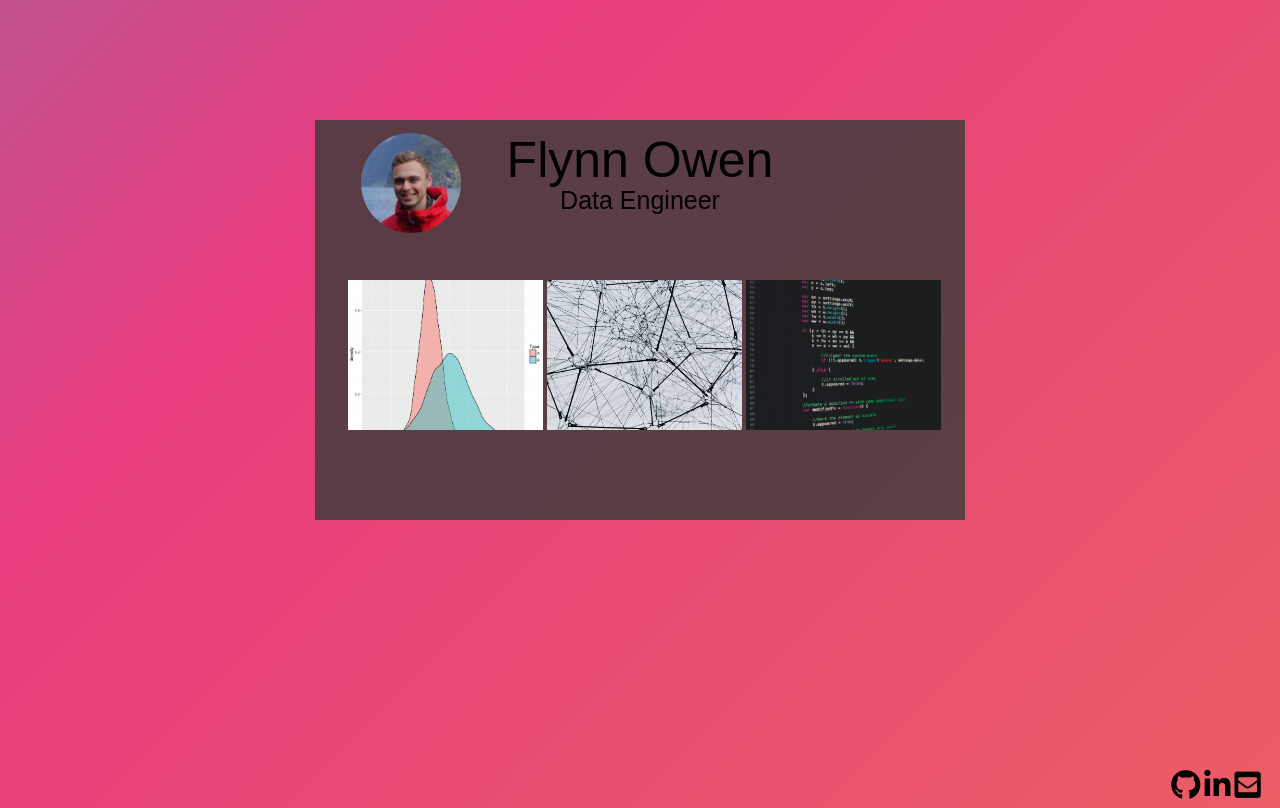
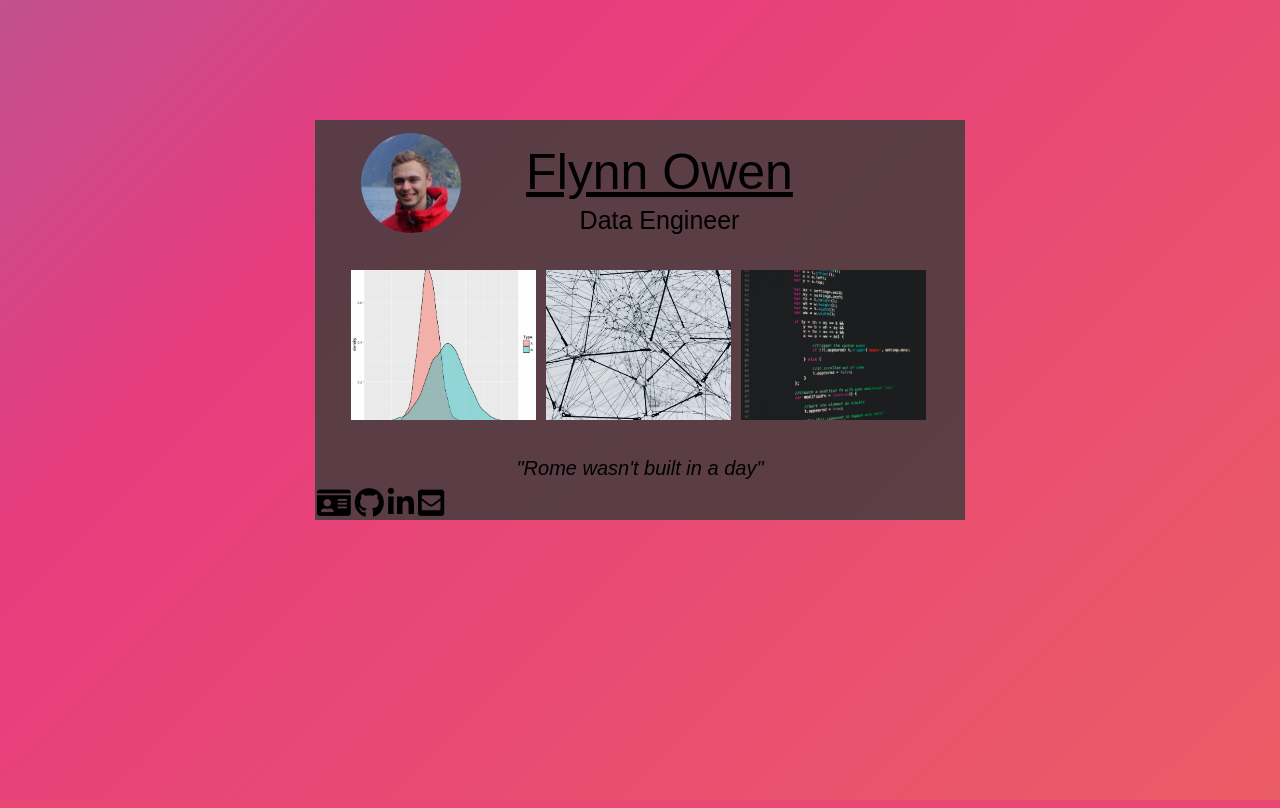
Before and after one commit to FlynnOwen/website-blog, a Flask app: page / in a window 1280 px wide. Run offline with Flask 2, Linux system fonts and the light colour scheme; some libraries are stand-ins or nearby versions.

Commit message:
large redesign

```diff
--- a/static/main_page.css
+++ b/static/main_page.css
@@ -1,5 +1,10 @@
+* {
+  margin: 0;
+  padding: 0;
+  border: 0;
+}
 
-  .wrapper {
+.wrapper {
     height: 250px;
     /*This part is important for centering*/
     display: flex;
@@ -7,21 +12,16 @@
     justify-content: center;
   }
 
-.footer {
-    position: fixed;
-    left: 0;
-    bottom: 0;
-    width: 100%;
-    color: white;
-    text-align: center;
-  }
-
 a:link, i {
     color: black;
   }
 
 .socials {
-    margin-left: 90%;
+    margin-left: 95%;
+    margin-left: 0;
+    bottom: 0;
+    position: fixed;
+    display: flex;
 }
 
 .mainbody {
@@ -76,8 +76,9 @@ a:link, i {
 .profile-text{
   font-size: 50px;
   position: absolute;
-  left: 50%;
-  top: 10%;
+  left: 53%;
+  top: 13%;
+  text-decoration: underline;
   -webkit-transform: translate(-50%, -50%);
   transform: translate(-50%, -50%);
   color: rgb(0, 0, 0);
@@ -86,8 +87,8 @@ a:link, i {
 .profile-text-description{
   font-size: 25px;
   position: absolute;
-  left: 50%;
-  top: 20%;
+  left: 53%;
+  top: 25%;
   -webkit-transform: translate(-50%, -50%);
   transform: translate(-50%, -50%);
   color: rgb(0, 0, 0);
@@ -95,18 +96,73 @@ a:link, i {
 
 .work-images{
   position: absolute;
-  bottom: 30%;
-  left: 5%;
-  height: 30%;
+  bottom: 25%;
+  height: 150px;
   width: 100%;
-  display:inline-block;
+  display:flex;
+  font-family: 'Brush Script MT', cursive;
+  font-size: 30px;
+}
+
+.img_wrap {
+  position: relative;
+  height: 150px;
+  width: 30%;
+  left: 5.5%;
 }
 
 .work-images img {
-  width: 30%;
+  width: 95%;
   height: 150px;
   object-fit: cover;
 }
+
+.work-img_description {
+  width: 95%;
+  position: absolute;
+  top: 0;
+  bottom: 0;
+  left: 0;
+  right: 0;
+  background: rgba(167, 29, 167, 0.72);
+  color: #fff;
+  visibility: hidden;
+  opacity: 0;
+  height:150px;
+  display: flex;
+  align-items: center;
+  justify-content: center;
+
+  /* transition effect. not necessary */
+  transition: opacity .2s, visibility .2s;
+}
+
+.img_wrap:hover .work-img_description {
+  visibility: visible;
+  opacity: 1;
+}
+
+.quotes {
+  bottom: 10%;
+  left: 25%;
+  position: absolute;
+  margin: 0 auto;
+  width: 50%;
+  text-align: center;
+  font: caption;
+  font-style: italic;
+  font-size: 20px;
+}
+
+.social {
+  transition: all .2s ease-in-out;
+  padding: 2px;
+}
+
+.social:hover {
+  transform: scale(1.3);
+  }
+
 
 .project {
   text-align: center;
--- a/templates/main_page.html
+++ b/templates/main_page.html
@@ -20,31 +20,57 @@
   <div class="profile-text-description">
     Data Engineer
   </div>
+
   <div class="work-images">
-    <div>
+
+    <div class="img_wrap">
       <img src="/static/images/FMM.png">
+      <p class="work-img_description">Data Science</p>
+    </div>
+
+    <div class="img_wrap">
       <img src="/static/images/Database2.jpg">
+      <p class="work-img_description">Databases</p>
+    </div>
+
+    <div class="img_wrap">
       <img src="/static/images/web-dev.jpg">
+      <p class="work-img_description">Web Development</p>
     </div>
+
   </div>
 
+<div class="quotes">
+  <p>"Rome wasn't built in a day"</p>
 </div>
 
-<div class="footer">
-    <div class="socials">
-        <a href="https://github.com/FlynnOwen">
-        <i class="fab fa-github" style='font-size:30px'></i>
-        </a>
+  <div class="socials">
 
-        <a href="https://www.linkedin.com/">
-        <i class="fab fa-linkedin" style='font-size:30px'></i>
-        </a>
-
-        <a href="https://github.com/FlynnOwen">
-        <i class="fas fa-envelope-square" style='font-size:30px'></i>
-        </a>
+    <div class="social">
+      <a href="/static/images/CV_new.pdf">
+      <i class="fas fa-id-card" style='font-size:30px' class="social"></i>
+      </a>
     </div>
 
+    <div class="social">
+      <a href="https://github.com/FlynnOwen">
+      <i class="fab fa-github" style='font-size:30px' class="social"></i>
+      </a>
+    </div>
+
+    <div class="social">
+      <a href="https://www.linkedin.com/in/flynn-owen-076160135/">
+      <i class="fab fa-linkedin" style='font-size:30px' class="social"></i>
+      </a>
+    </div>
+
+    <div class="social">
+      <a href="https://github.com/FlynnOwen">
+      <i class="fas fa-envelope-square" style='font-size:30px' class="social"></i>
+      </a>
+    </div>
+
+  </div>
 
 </div>
 
```
Also changed, not shown: static/images/Database.jpg (deleted), static/images/Plane.jpg (deleted), 1 other file.
